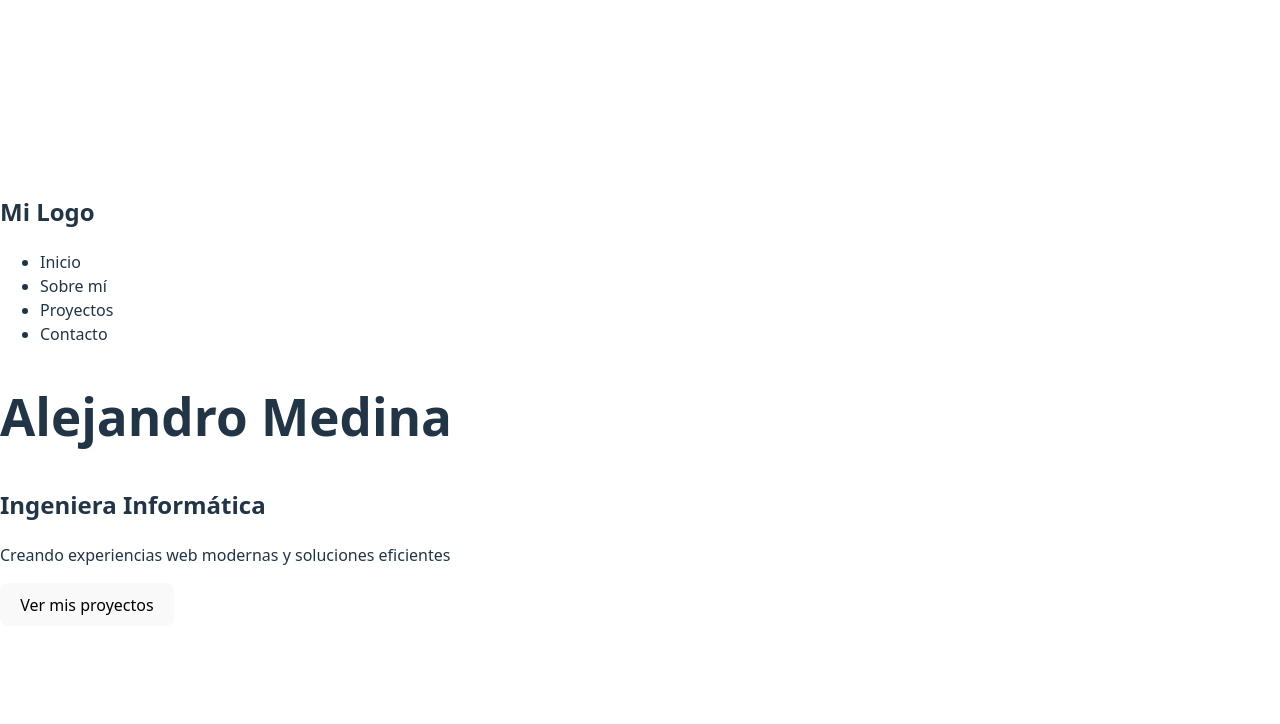
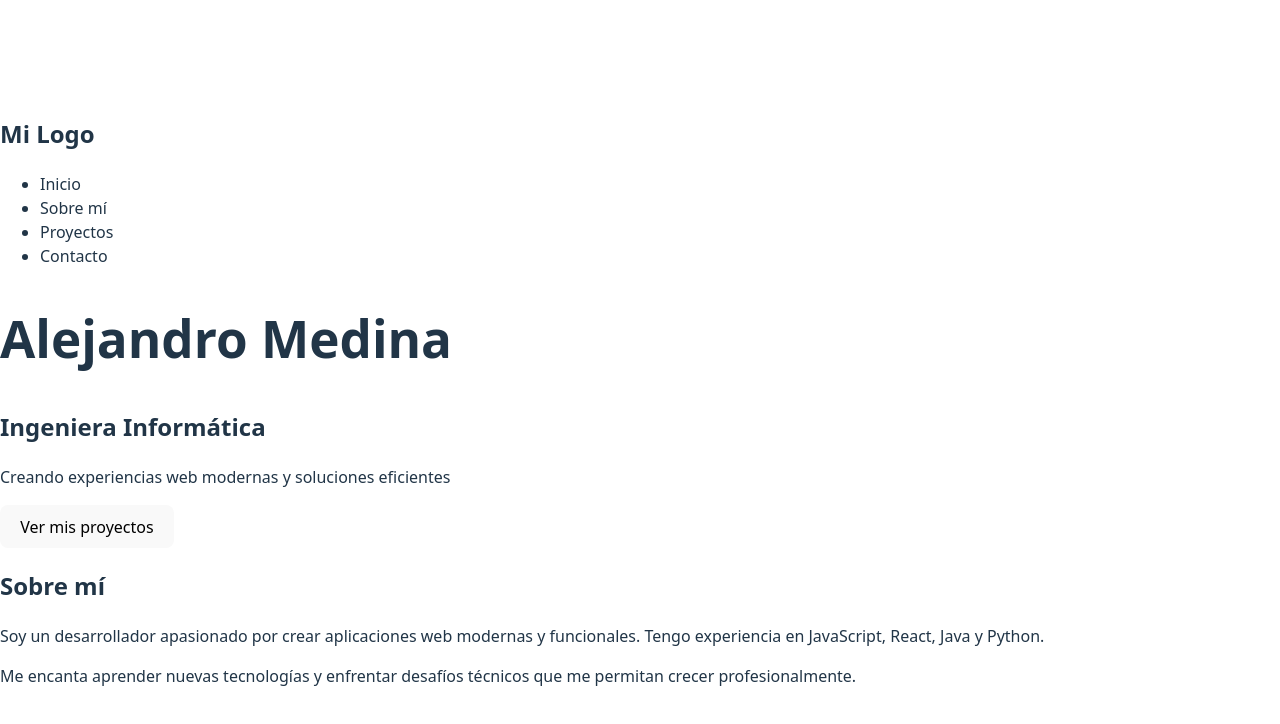
Before and after one commit to medinafdzz/Portfolio, a React (Vite) app: page / in a window 1280 px wide. Shown: the top 724 px of the page. Built offline with nearby package versions, Linux system fonts and the light colour scheme.

Commit message:
Crear About, componente con mi descripcion

```diff
--- a/src/App.jsx
+++ b/src/App.jsx
@@ -1,11 +1,13 @@
 import Header from './components/Header';
 import Info from './components/Info';
+import About from './components/About';
 
 function App() {
   return (
     <div>
       <Header />
       <Info />
+      <About />
     </div>
   );
 }
--- /dev/null
+++ b/src/components/About.jsx
@@ -0,0 +1,18 @@
+function About() {
+  return (
+    <section>
+      <h2>Sobre mí</h2>
+      <p>
+        Soy un desarrollador apasionado por crear aplicaciones web
+        modernas y funcionales. Tengo experiencia en JavaScript, React, Java
+        y Python.
+      </p>
+      <p>
+        Me encanta aprender nuevas tecnologías y enfrentar desafíos
+        técnicos que me permitan crecer profesionalmente.
+      </p>
+    </section>
+  );
+}
+
+export default About;
```
